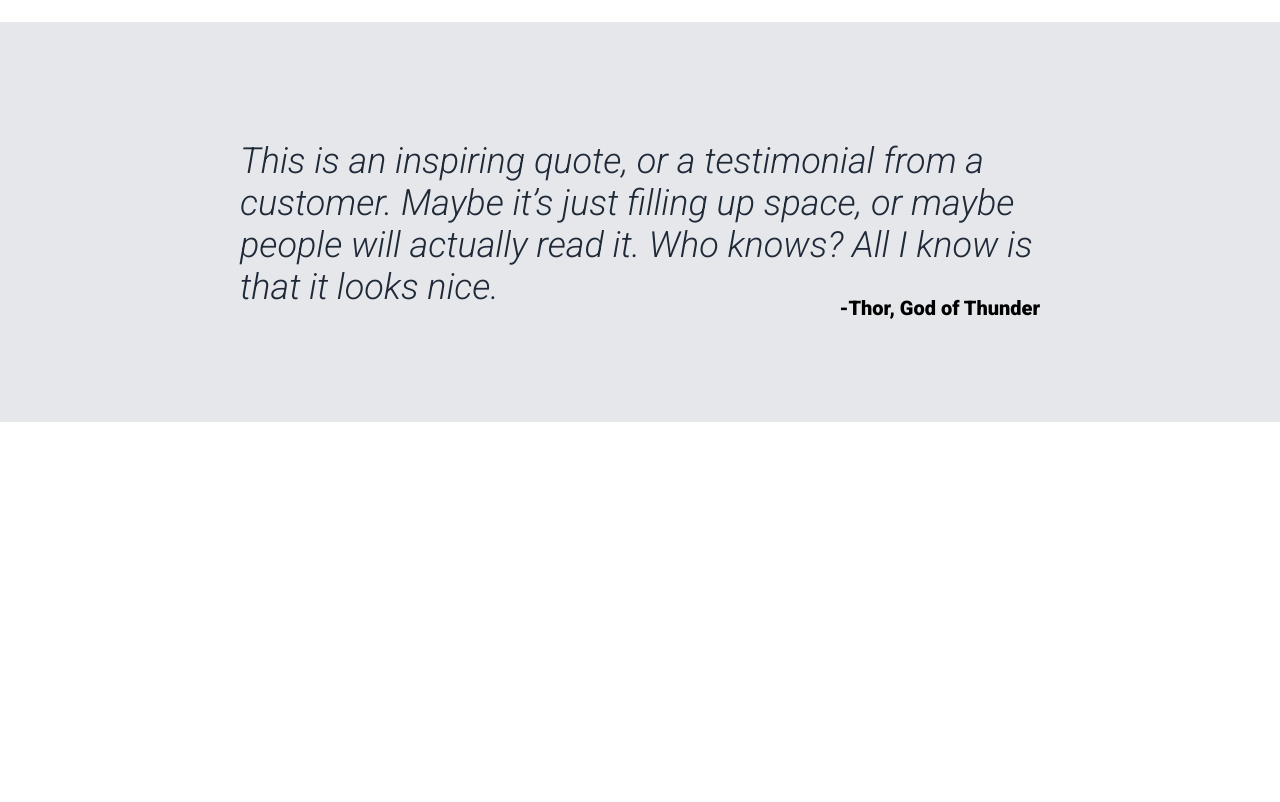
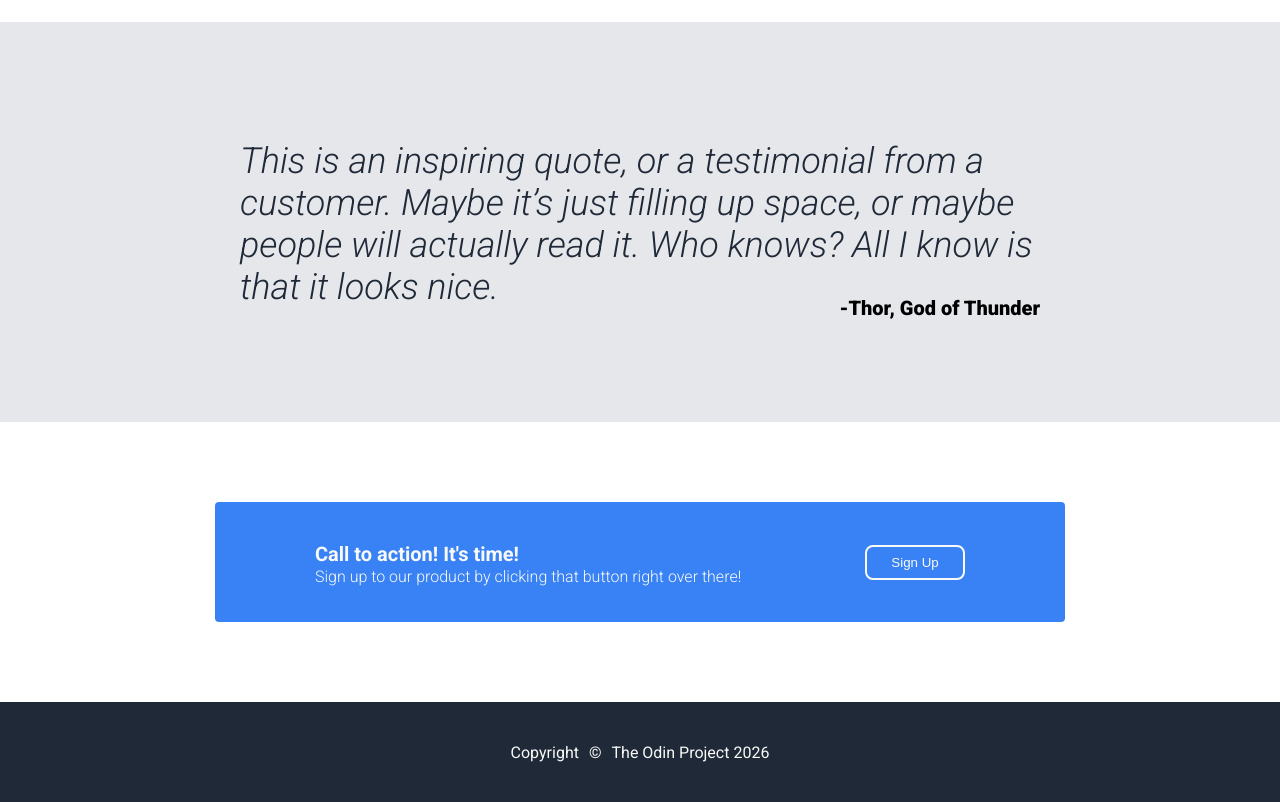
Before and after one commit to leviandre29-bit/landing_page, a plain HTML site: page index.html in a window 1280 px wide. Shown: the part 858-1660 px from the top of the page. Before the commit the page ends 1280 px from the top, so only its background shows below. Drawn offline with Linux system fonts and the light colour scheme.

Commit message:
added call to action and footer
two new sections in the project add to bottom

```diff
--- a/index.html
+++ b/index.html
@@ -65,5 +65,21 @@
             </div>
         </div>
     </div>
+<!--call to action-->
+    <div class="call-to-action">
+        <div class="container">
+            <div class="text-container">
+                <p class="title">Call to action! It's time!</p>
+                <p class="subtext">Sign up to our product by clicking that button right over there!</p>
+            </div>
+            <button class="call-to-action-button">Sign Up</button>
+        </div>
+    </div>
+<!--footer-->
+    <div class="footer">
+        <p>Copyright</p>
+        <p>©</p>
+        <p>The Odin Project 2026</p>
+    </div>
 </body>
 </html>
--- a/style.css
+++ b/style.css
@@ -179,3 +179,59 @@ a {
     display: flex;
     justify-content: right;
 }
+
+/*call to action*/
+
+.call-to-action {
+    height: 280px;
+    display: flex;
+    justify-content: center;
+    align-items: center;
+}
+
+.call-to-action .container {
+    background-color: #3882f6;
+    display: flex;
+    align-items: center;
+    justify-content: space-between;
+    width: 650px;
+    border-radius: 4px;
+    padding: 20px 100px;
+}
+
+.call-to-action .text-container {
+    color: #F9FAF8;
+}
+
+.call-to-action .text-container .title {
+    font-size: 20px;
+    margin-bottom: 0;
+    font-weight: 700;
+}
+
+.call-to-action .text-container .subtext {
+    margin-top: 1px;
+    font-weight: 300;
+}
+
+.call-to-action-button {
+    height: 35px;
+    width: 100px;
+    background-color: #3882f6;
+    color: #F9FAF8;
+    border: 2px solid #F9FAF8;
+    border-radius: 8px;
+    cursor: pointer;
+}
+
+/*footer*/
+
+.footer {
+    height: 100px;
+    display: flex;
+    background-color: #1F2937;
+    color: #F9FAF8;
+    justify-content: center;
+    align-items: center;
+    gap: 10px;
+}
```
